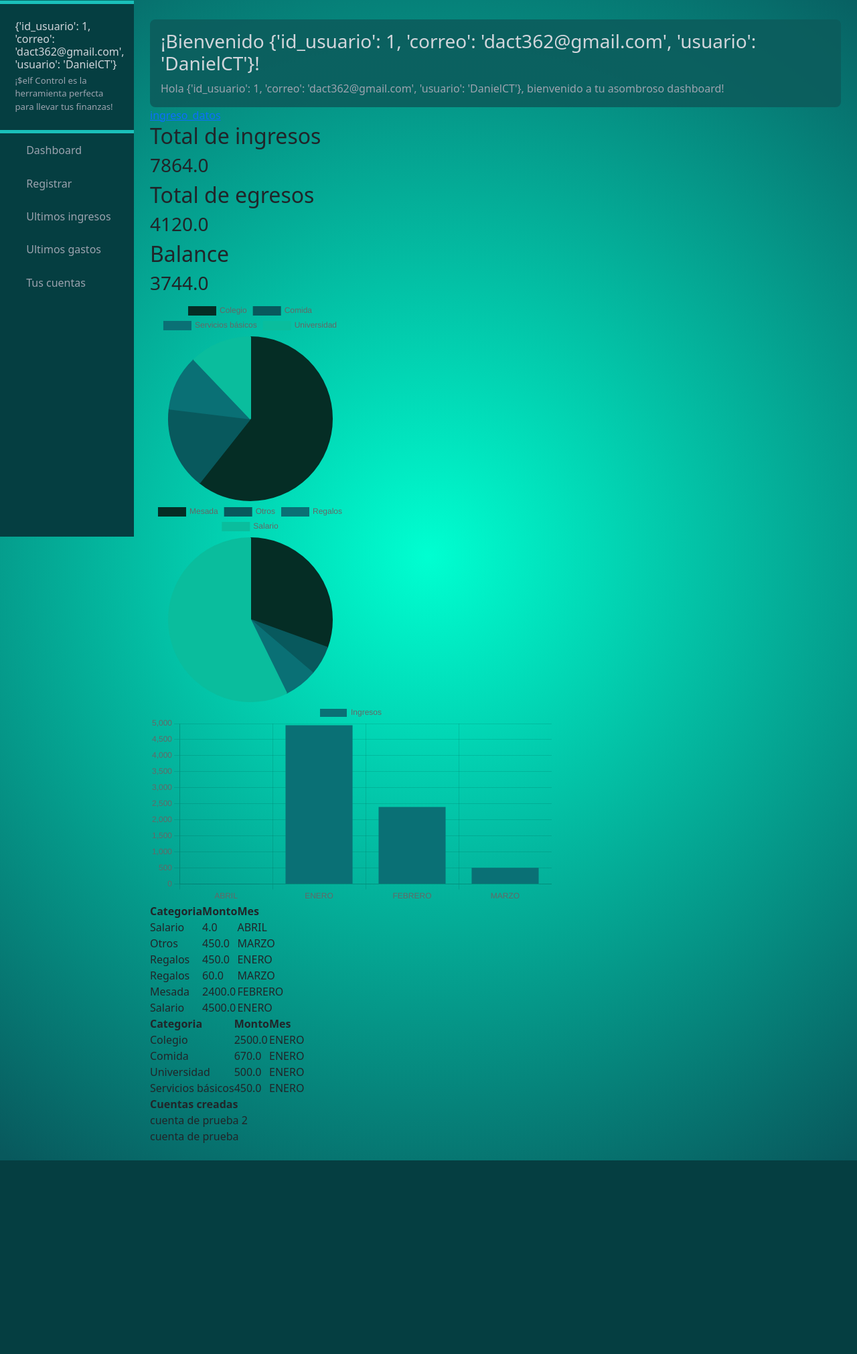
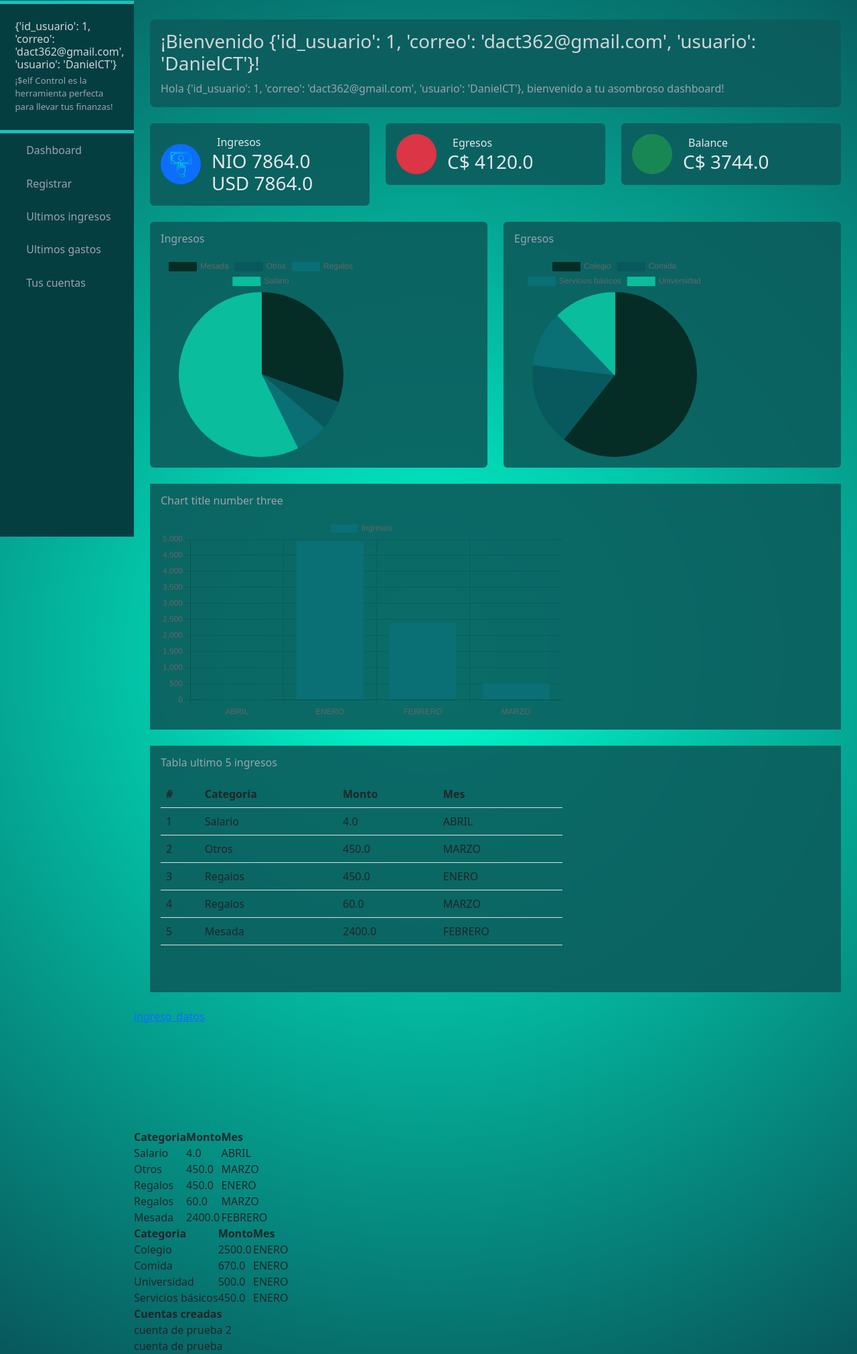
Before and after one commit to DanielCT98/Proyecto-selfcontrol, a Flask app: page /resumen in a window 1280 px wide. Shown: the part 71-2092 px from the top of the page at 67% size. Before the commit the page ends 1803 px from the top, so only its background shows below. Run offline with Flask 2, Linux system fonts and the light colour scheme; a user stored in the database is signed in; some libraries are stand-ins or nearby versions; some web fonts are replaced.

Commit message:
Nos esta quedando lindo

```diff
--- a/app.py
+++ b/app.py
@@ -9,6 +9,8 @@ from werkzeug.security import check_password_hash, generate_password_hash
 from werkzeug.exceptions import default_exceptions, HTTPException, InternalServerError
 
 app = Flask(__name__)
+
+app.jinja_env.filters['zip'] = zip
 
 # Configure session to use filesystem (instead of signed cookies)
 app.config["SESSION_PERMANENT"] = False
@@ -100,11 +102,11 @@ def graficos_tablas():
 
 #a partir de aca se va a poblar la tabla de resumen de egresos
 
-    ultimos_egresos = db.execute("SELECT monto, mes, categoria_e FROM egresos, categoria_egresos WHERE id_usuario = ? AND egresos.id_categoria_egr = categoria_egresos.id_categoria_egr ORDER BY id_egreso DESC;", session["id_usuario"])
+    ultimos_egresos = db.execute("SELECT monto, mes, categoria_e FROM egresos, categoria_egresos WHERE id_usuario = ? AND egresos.id_categoria_egr = categoria_egresos.id_categoria_egr ORDER BY id_egreso DESC  LIMIT 5;", session["id_usuario"])
 
 #a partir de aca se va a poblar la tabla de resumen de ingresos
 
-    ultimos_ingresos = db.execute("SELECT monto, mes, categoria_i FROM ingresos, categoria_ingresos WHERE id_usuario = ? AND ingresos.id_categoria_ing = categoria_ingresos.id_categoria_ing ORDER BY id_ingreso DESC;", session["id_usuario"])
+    ultimos_ingresos = db.execute("SELECT monto, mes, categoria_i FROM ingresos, categoria_ingresos WHERE id_usuario = ? AND ingresos.id_categoria_ing = categoria_ingresos.id_categoria_ing ORDER BY id_ingreso DESC LIMIT 5;", session["id_usuario"])
 
 #a partir de aca se crea el grafico de resumen de egresos
 
@@ -139,7 +141,7 @@ def graficos_tablas():
         meses.append(i["mes"])
         ingresos_mes.append(i["sum(monto)"])
 
-    return render_template("resumen.html",usuario=session["usuario_dato"], saldo=saldo ,consolidado_ingresos = consolidado_ingresos ,consolidado_egresos = consolidado_egresos ,resumen_cuentas = resumen_cuentas, meses=meses, ingresos_mes=ingresos_mes,categoria_ingresos=categoria_ingresos, total_ingresos=total_ingresos,categoria_egresos=categoria_egresos, total_egresos=total_egresos, ultimas_cuentas=ultimas_cuentas, ultimos_egresos=ultimos_egresos, ultimos_ingresos=ultimos_ingresos)
+    return render_template("resumen.html",tam = range(1 ,len(ultimos_ingresos)+1), usuario=session["usuario_dato"], saldo=saldo ,consolidado_ingresos = consolidado_ingresos ,consolidado_egresos = consolidado_egresos ,resumen_cuentas = resumen_cuentas, meses=meses, ingresos_mes=ingresos_mes,categoria_ingresos=categoria_ingresos, total_ingresos=total_ingresos,categoria_egresos=categoria_egresos, total_egresos=total_egresos, ultimas_cuentas=ultimas_cuentas, ultimos_egresos=ultimos_egresos, ultimos_ingresos=ultimos_ingresos)
 
 #funcion para redirigir al ingreso de datos
 @app.route("/ingreso_datos")
--- a/static/css/dashboardbonis.css
+++ b/static/css/dashboardbonis.css
@@ -467,3 +467,10 @@ body {
 ::-webkit-scrollbar-thumb:hover {
     background-color: rgba(0, 0, 0, 0.3);
 }
+
+.ingresoico {
+    background-size: 65%;
+    background-position: center;
+    background-image: url("/static/img/metodo-de-pago.png");
+    background-repeat: no-repeat;
+}
--- a/templates/resumen.html
+++ b/templates/resumen.html
@@ -10,35 +10,117 @@
     </div>
   </div>
 
-  <a href={{url_for('registros')}}> ingreso_datos </a>
+  <section class="statistics mt-4">
+    <div class="row">
+      <div class="col-lg-4">
+        <div class="box d-flex rounded-2 align-items-center mb-4 mb-lg-0 p-3">
+          <i class="uil-envelope-shield fs-2 text-center bg-primary rounded-circle ingresoico"></i>
+          <div class="ms-3">
+            <span class="d-block ms-2">Ingresos</span>
+            <div class="d-flex align-items-center">
+              <h3 class="mb-0">NIO {{ consolidado_ingresos[0]["Total de ingresos"] }}</h3>
+            </div>
+            <div class="d-flex align-items-center">
+              <h3 class="mb-0">USD {{ consolidado_ingresos[0]["Total de ingresos"] }}</h3>
+            </div>
+          </div>
+        </div>
+      </div>
+      <div class="col-lg-4">
+        <div class="box d-flex rounded-2 align-items-center mb-4 mb-lg-0 p-3">
+          <i class="uil-file fs-2 text-center bg-danger rounded-circle egresoico"></i>
+          <div class="ms-3">
+            <span class="d-block ms-2">Egresos</span>
+            <div class="d-flex align-items-center">
+              <h3 class="mb-0">C$ {{ consolidado_egresos[0]["Total de egresos"] }}</h3>
+            </div>
+          </div>
+        </div>
+      </div>
+      <div class="col-lg-4">
+        <div class="box d-flex rounded-2 align-items-center p-3">
+          <i class="uil-users-alt fs-2 text-center bg-success rounded-circle"></i>
+          <div class="ms-3">
+            <span class="d-block ms-2">Balance</span>
+            <div class="d-flex align-items-center">
+              <h3 class="mb-0">C$ {{ saldo[0] }}</h3>
+            </div>
+          </div>
+        </div>
+      </div>
+    </div>
+  </section>
 
-  <!--Total de ingresos-->
-  <div>
-    <h2>Total de ingresos</h2>
-    <h3>{{ consolidado_ingresos[0]["Total de ingresos"] }}</h3>
+  <section class="charts mt-4">
+    <div class="row">
+      <div class="col-lg-6">
+        <div class="chart-container rounded-2 p-3">
+          <h3 class="fs-6 mb-3">Ingresos</h3>
+          <div style="width: 300px;">
+            <canvas id="grafico_ingresos"></canvas>
           </div>
-  <!--Total de egresos-->
-  <div>
-    <h2>Total de egresos</h2>
-    <h3>{{ consolidado_egresos[0]["Total de egresos"] }}</h3>
         </div>
-  <!--saldo-->
-  <div>
-    <h2>Balance</h2>
-    <h3>{{ saldo[0] }}</h3>
       </div>
-
-  <!--grafico de egresos-->
-
+      <div class="col-lg-6">
+        <div class="chart-container rounded-2 p-3">
+          <h3 class="fs-6 mb-3">Egresos</h3>
           <div style="width: 300px;">
             <canvas id="grafico_egresos"></canvas>
           </div>
+        </div>
+      </div>
+    </div>
+  </section>
 
-  <!--grafico de ingresos-->
+  <section class="charts mt-4">
+    <div class="chart-container p-3">
+      <h3 class="fs-6 mb-3">Chart title number three</h3>
+      <div style="height: 300px">
+        <div style="width: 600px;">
+          <canvas id="grafico_mes"></canvas>
+        </div>
+      </div>
+    </div>
+  </section>
 
-  <div style="width: 300px;">
-    <canvas id="grafico_ingresos"></canvas>
+  <section class="charts mt-4">
+    <div class="chart-container p-3">
+      <h3 class="fs-6 mb-3">Tabla ultimo 5 ingresos</h3>
+      <div style="height: 300px">
+        <div style="width: 600px;">
+          <table class="table">
+            <thead class="thead-dark">
+              <tr>
+                <th scope="col">#</th>
+                <th scope="col">Categoria</th>
+                <th scope="col">Monto</th>
+                <th scope="col">Mes</th>
+              </tr>
+            </thead>
+            <tbody>
+              {% for i, j in ultimos_ingresos | zip(tam)%}
+              <tr>
+                <td>{{j}}</td>
+                <td>{{i["categoria_i"]}}</td>
+                <td>{{i["monto"]}}</td>
+                <td>{{i["mes"]}}</td>
+              </tr>
+              {% endfor %}
+            </tbody>
+          </table>
         </div>
+      </div>
+    </div>
+  </section>
+
+
+</div>
+
+
+
+
+<a href={{url_for('registros')}}> ingreso_datos </a>
+
 
 <!--grafico de mes-->
 
@@ -125,10 +207,10 @@
   const myChart = new Chart(ctx, {
     type: 'pie',
     data: {
-        labels: {{categoria_egresos | safe}},
+      labels: {{ categoria_egresos | safe}},
   datasets: [{
     label: 'categoria',
-            data: {{total_egresos | safe}},
+    data: {{ total_egresos | safe}},
     backgroundColor: [
     '#052D25',
     '#08595D',
@@ -162,10 +244,10 @@
   const myChart1 = new Chart(ctz, {
     type: 'pie',
     data: {
-        labels: {{categoria_ingresos | safe}},
+      labels: {{ categoria_ingresos | safe}},
   datasets: [{
     label: 'categoria',
-            data: {{total_ingresos | safe}},
+    data: {{ total_ingresos | safe}},
     backgroundColor: [
     '#052D25',
     '#08595D',
@@ -202,7 +284,7 @@
       labels: {{ meses | safe}},
   datasets: [{
     label: 'Ingresos',
-          data: {{ingresos_mes | safe}},
+    data: {{ ingresos_mes | safe}},
     backgroundColor: [
     '#0A7075'
   ],
```
Also changed, not shown: selfcontrol.db, static/img/metodo-de-pago.png (added), templates/layout.html (line endings or trailing spaces), 9 other files. Lines whose indentation alone changed are shown as unchanged.
